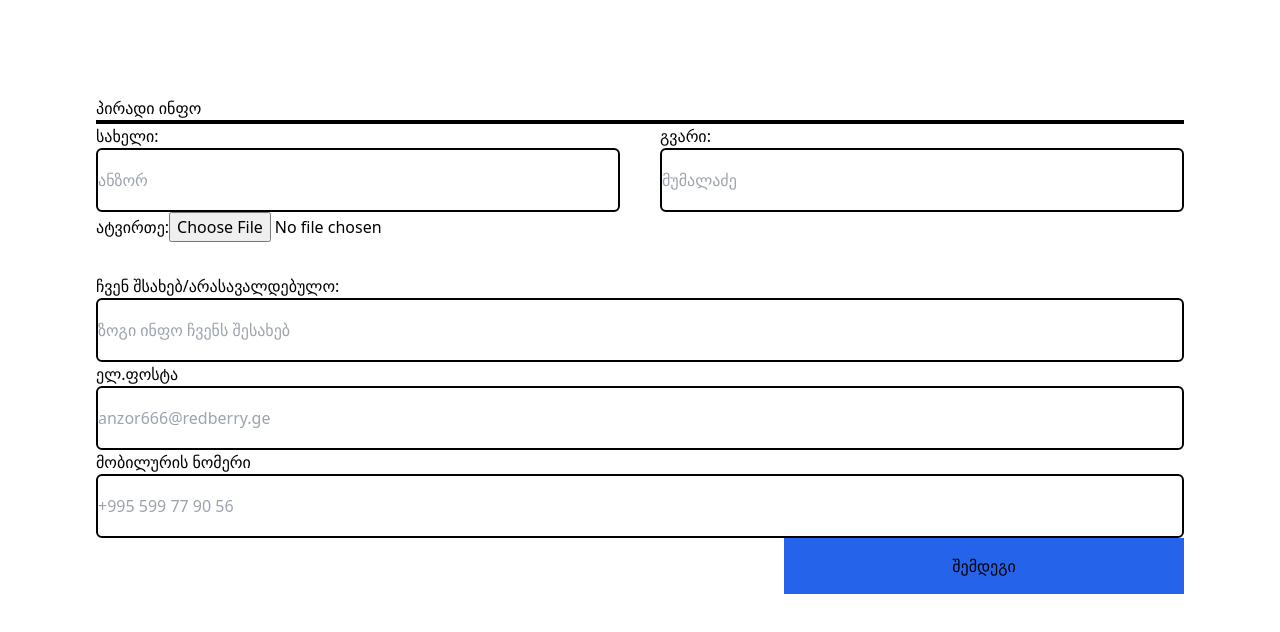
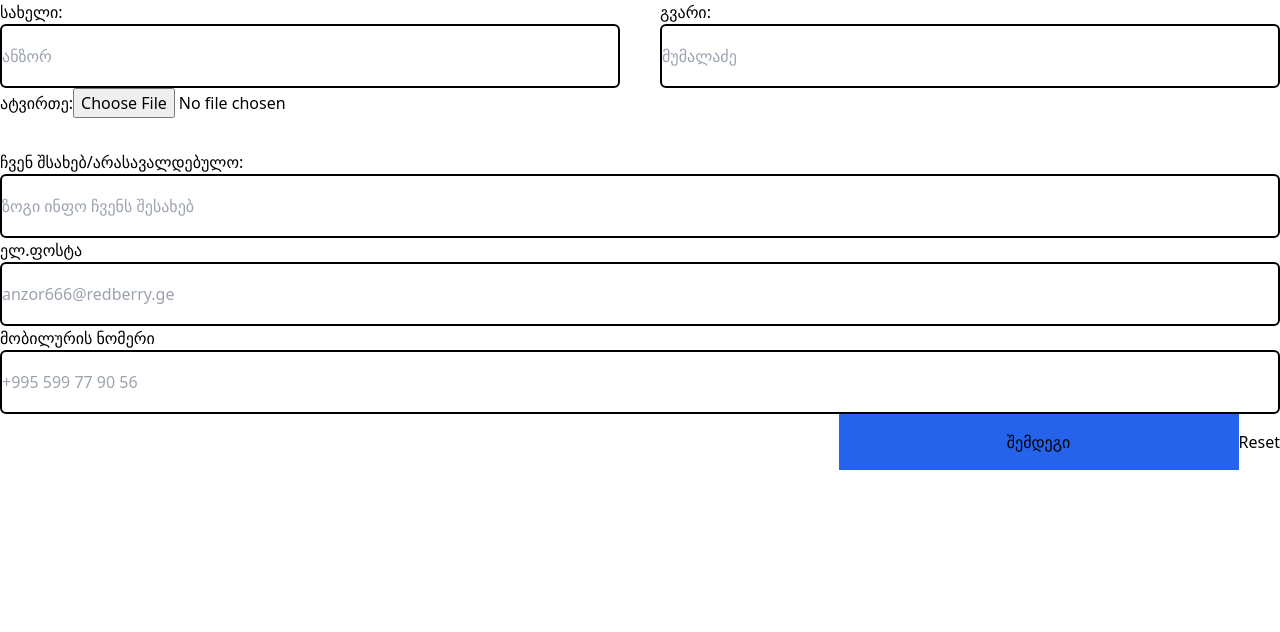
Before and after one commit to Zkirvalidze/redberry_bootcamp_test, a React (Vite) app: page /info in a window 1280 px wide. Shown: the top 632 px of the page. Built offline with nearby package versions, Linux system fonts and the light colour scheme.

Commit message:
added logic for preserving data

```diff
--- a/src/App.jsx
+++ b/src/App.jsx
@@ -1,7 +1,7 @@
 import React from 'react';
 import { Routes, Route } from 'react-router-dom';
 import Home from './pages/Home';
-import PersonalInfo from './pages/PersonalInfo';
+import PersonalInfo from './pages/personal-info/PersonalInfo';
 const App = () => {
 
   return (
--- /dev/null
+++ b/src/hooks/useLocalStorage.js
@@ -0,0 +1,20 @@
+import { useState, useCallback } from 'react';
+
+export const useLocalStorageState = ({ key, value }) => {
+  const parsedLocalStorage = JSON.parse(localStorage.getItem(key) || '{}');
+
+  const initialValue =
+    Object.keys(parsedLocalStorage).length > 0 ? parsedLocalStorage : value;
+  const [localStorageState, setLocalStorageState] = useState(initialValue);
+
+  const handleUpdateLocalStorageState = useCallback(
+    (x) => {
+      setLocalStorageState(x);
+      console.log(x);
+      localStorage.setItem(key, JSON.stringify(x));
+    },
+    [key]
+  );
+
+  return [localStorageState, handleUpdateLocalStorageState];
+};
--- a/src/pages/PersonalInfo.jsx
+++ /dev/null
@@ -1,121 +0,0 @@
-import React from 'react';
-import { Formik, Form, Field, ErrorMessage } from 'formik';
-import * as Yup from 'yup';
-
-const PersonalInfo = () => {
-  const geoAlphabetRegex = /^([\u10D0-\u10F0]+)$/;
-  const phoneRegex = /^(\+?995)?(79\d{7}|5\d{8})$/;
-  const fieldStyle =
-    'border-solid border-2 rounded-md border-black h-16   ';
-
-  const initialValues = {
-    name: '',
-    surname: '',
-    image: '',
-    phone: '',
-    aboutUs: '',
-    email: '',
-  };
-  const validationSchema = Yup.object({
-    name: Yup.string()
-      .matches(geoAlphabetRegex, 'მხოლოდ ქართული სიმბოლოები')
-      .required('')
-      .min(2, 'მინიმუმ 2 ასო,ქართული ასოები'),
-    surname: Yup.string()
-      .required('')
-      .min(2)
-      .matches(geoAlphabetRegex, 'მხოლოდ ქართული სიმბოლოები'),
-    image: Yup.mixed().required('File is required'),
-    phone: Yup.string()
-      .matches(
-        phoneRegex,
-        'უნდა აკმაყოფილებდეს ქართული მობილურის ნომრის ფორმატს'
-      )
-      .required(''),
-    email: Yup.string()
-      .required()
-      .matches('@redberry.ge', 'უნდა მთავრდებოდეს @redberry.ge-თი'),
-  });
-
-    const onsubmit = (event)=>{
-
-        console.log(11111111111111)}
-  return (
-    <div className="m-24">
-      <h1>პირადი ინფო</h1>
-      <div className="border-b-4 border-black" />
-      <Formik
-        initialValues={initialValues}
-        validationSchema={validationSchema}
-        onSubmit={onsubmit}
-      >
-        {(props) => (
-          <Form className="flex justify-center flex-col ">
-            <div className="flex  gap-10 justify-between">
-              <div className="flex flex-col w-full   ">
-                <label htmlFor="name">სახელი:</label>
-                <Field
-                  type="text"
-                  name="name"
-                  placeholder="ანზორ"
-                  className={fieldStyle}
-                />
-                <ErrorMessage name="name" />
-              </div>
-              <div className="flex flex-col w-full   ">
-                <label htmlFor="surname">გვარი:</label>
-                <Field
-                  type="text"
-                  name="surname"
-                  placeholder="მუმალაძე"
-                  className={fieldStyle}
-                />
-                <ErrorMessage name="surname" />
-              </div>
-            </div>
-            <div className="mb-8">
-              <label htmlFor="name">ატვირთე:</label>
-              <Field type="file" name="image" />
-              <ErrorMessage name="image" />
-            </div>
-
-            <label htmlFor="name">ჩვენ შსახებ/არასავალდებულო:</label>
-            <Field
-              type="textarea"
-              name="aboutUs"
-              placeholder="ზოგი ინფო ჩვენს შესახებ"
-              className={fieldStyle}
-            />
-            <ErrorMessage name="aboutUs" />
-
-            <label htmlFor="name">ელ.ფოსტა</label>
-            <Field
-              type="text"
-              name="email"
-              placeholder="anzor666@redberry.ge"
-              className={fieldStyle}
-            />
-            <ErrorMessage name="email" />
-
-            <label htmlFor="name">მობილურის ნომერი </label>
-            <Field
-              type="text"
-              name="phone"
-              placeholder="+995 599 77 90 56"
-              className={fieldStyle}
-            />
-            <ErrorMessage name="phone" />
-
-            <div className="flex  justify-end">
-              <button className=" p-4 bg-blue-600 w-[400px]" type='submit'>
-                შემდეგი
-              </button>
-            </div>
-          </Form>
-        )}
-      </Formik>
-    </div>
-  );
-};
-
-export default PersonalInfo;
--- /dev/null
+++ b/src/pages/personal-info/PersonalInfo.jsx
@@ -0,0 +1,119 @@
+import React from 'react';
+import { Formik, Form, Field, ErrorMessage } from 'formik';
+import { useLocalStorageState } from '../../hooks/useLocalStorage';
+import { PROFILE_INFO_SCHEMA } from './schema/profile-info.schema';
+
+const LOCAL_STORAGE_KEY = 'personalInfoForm';
+const INITIAL_VALUES = {
+  name: '',
+  surname: '',
+  image: '',
+  phone: '',
+  aboutUs: '',
+  email: '',
+};
+
+const PersonalInfoForm = ({ saveForm, ...props }) => {
+  const fieldStyle = 'border-solid border-2 rounded-md border-black h-16   ';
+
+  React.useEffect(() => {
+    saveForm(props.values);
+  }, [props.values, saveForm]);
+
+  console.log(props);
+  const handleReset = React.useCallback(() => {
+    saveForm(INITIAL_VALUES);
+  }, [saveForm]);
+
+  return (
+    <Form className="flex justify-center flex-col ">
+      <div className="flex  gap-10 justify-between">
+        <div className="flex flex-col w-full   ">
+          <label htmlFor="name">სახელი:</label>
+          <Field
+            type="text"
+            name="name"
+            placeholder="ანზორ"
+            className={fieldStyle}
+          />
+          <ErrorMessage name="name" />
+        </div>
+        <div className="flex flex-col w-full   ">
+          <label htmlFor="surname">გვარი:</label>
+          <Field
+            type="text"
+            name="surname"
+            placeholder="მუმალაძე"
+            className={fieldStyle}
+          />
+          <ErrorMessage name="surname" />
+        </div>
+      </div>
+      <div className="mb-8">
+        <label htmlFor="name">ატვირთე:</label>
+        <Field type="file" name="image" />
+        <ErrorMessage name="image" />
+      </div>
+
+      <label htmlFor="name">ჩვენ შსახებ/არასავალდებულო:</label>
+      <Field
+        type="textarea"
+        name="aboutUs"
+        placeholder="ზოგი ინფო ჩვენს შესახებ"
+        className={fieldStyle}
+      />
+      <ErrorMessage name="aboutUs" />
+
+      <label htmlFor="name">ელ.ფოსტა</label>
+      <Field
+        type="text"
+        name="email"
+        placeholder="anzor666@redberry.ge"
+        className={fieldStyle}
+      />
+      <ErrorMessage name="email" />
+
+      <label htmlFor="name">მობილურის ნომერი </label>
+      <Field
+        type="text"
+        name="phone"
+        placeholder="+995 599 77 90 56"
+        className={fieldStyle}
+      />
+      <ErrorMessage name="phone" />
+
+      <div className="flex  justify-end">
+        <button className=" p-4 bg-blue-600 w-[400px]" type="submit">
+          შემდეგი
+        </button>
+        <button type="reset" onClick={handleReset}>
+          Reset
+        </button>
+      </div>
+    </Form>
+  );
+};
+
+const PersonalInfo = () => {
+  const [initialValues, handleUpdateForm] = useLocalStorageState({
+    key: LOCAL_STORAGE_KEY,
+    value: INITIAL_VALUES,
+  });
+
+  const handleSubmit = React.useCallback((values) => {
+    console.log('Submitting form!!!!');
+  }, []);
+
+  return (
+    <Formik
+      enableReinitialize
+      initialValues={initialValues}
+      onSubmit={handleSubmit}
+      validationSchema={PROFILE_INFO_SCHEMA}
+    >
+      {(props) => <PersonalInfoForm saveForm={handleUpdateForm} {...props} />}
+    </Formik>
+  );
+};
+
+export default PersonalInfo;
--- /dev/null
+++ b/src/pages/personal-info/schema/profile-info.schema.js
@@ -0,0 +1,24 @@
+import * as Yup from 'yup';
+
+const geoAlphabetRegex = /^([\u10D0-\u10F0]+)$/;
+const phoneRegex = /^(\+?995)?(79\d{7}|5\d{8})$/;
+
+const PROFILE_INFO_SCHEMA = Yup.object({
+  name: Yup.string()
+    .matches(geoAlphabetRegex, 'მხოლოდ ქართული სიმბოლოები')
+    .required('')
+    .min(2, 'მინიმუმ 2 ასო,ქართული ასოები'),
+  surname: Yup.string()
+    .required('')
+    .min(2)
+    .matches(geoAlphabetRegex, 'მხოლოდ ქართული სიმბოლოები'),
+  image: Yup.mixed().required('File is required'),
+  phone: Yup.string()
+    .matches(phoneRegex, 'უნდა აკმაყოფილებდეს ქართული მობილურის ნომრის ფორმატს')
+    .required(''),
+  email: Yup.string()
+    .required()
+    .matches('@redberry.ge', 'უნდა მთავრდებოდეს @redberry.ge-თი'),
+});
+
+export { PROFILE_INFO_SCHEMA };
```
Also changed, not shown: src/utils/get-base-64-image.js (added, +12 -0 lines).
